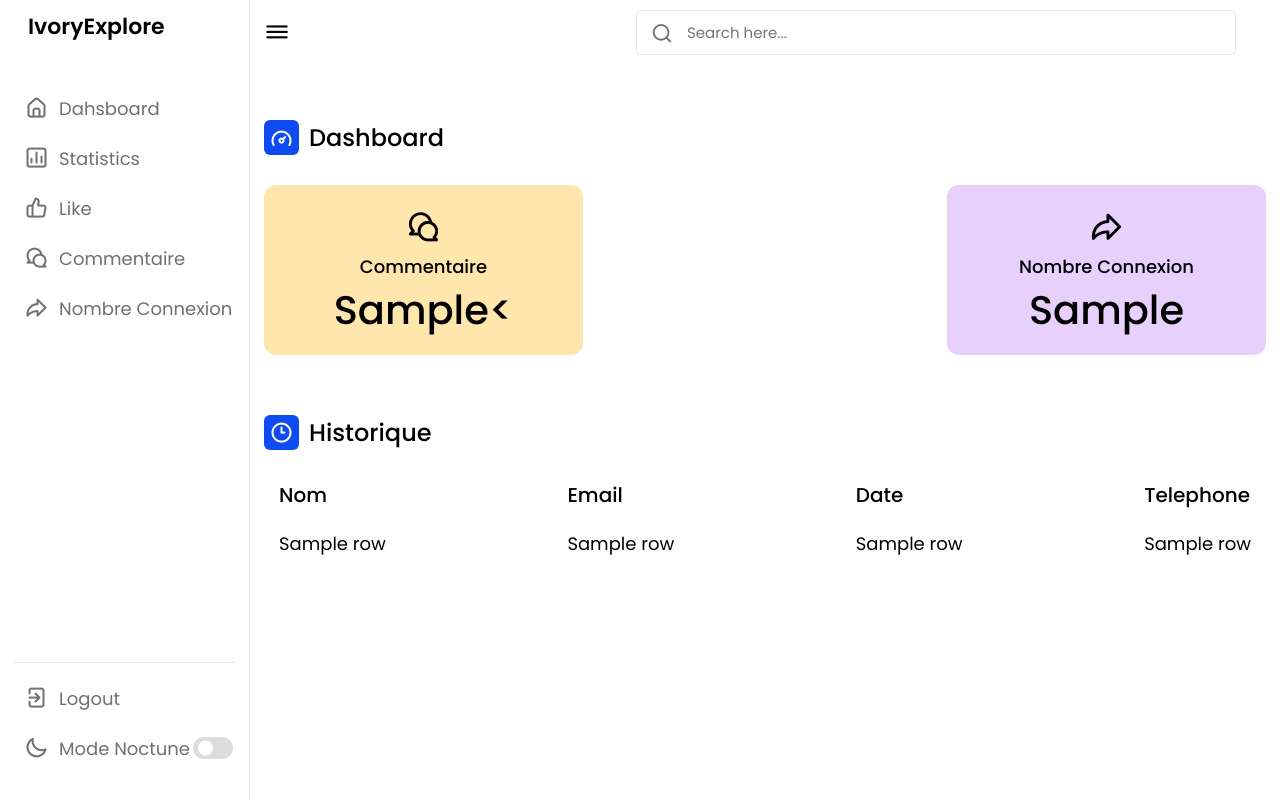
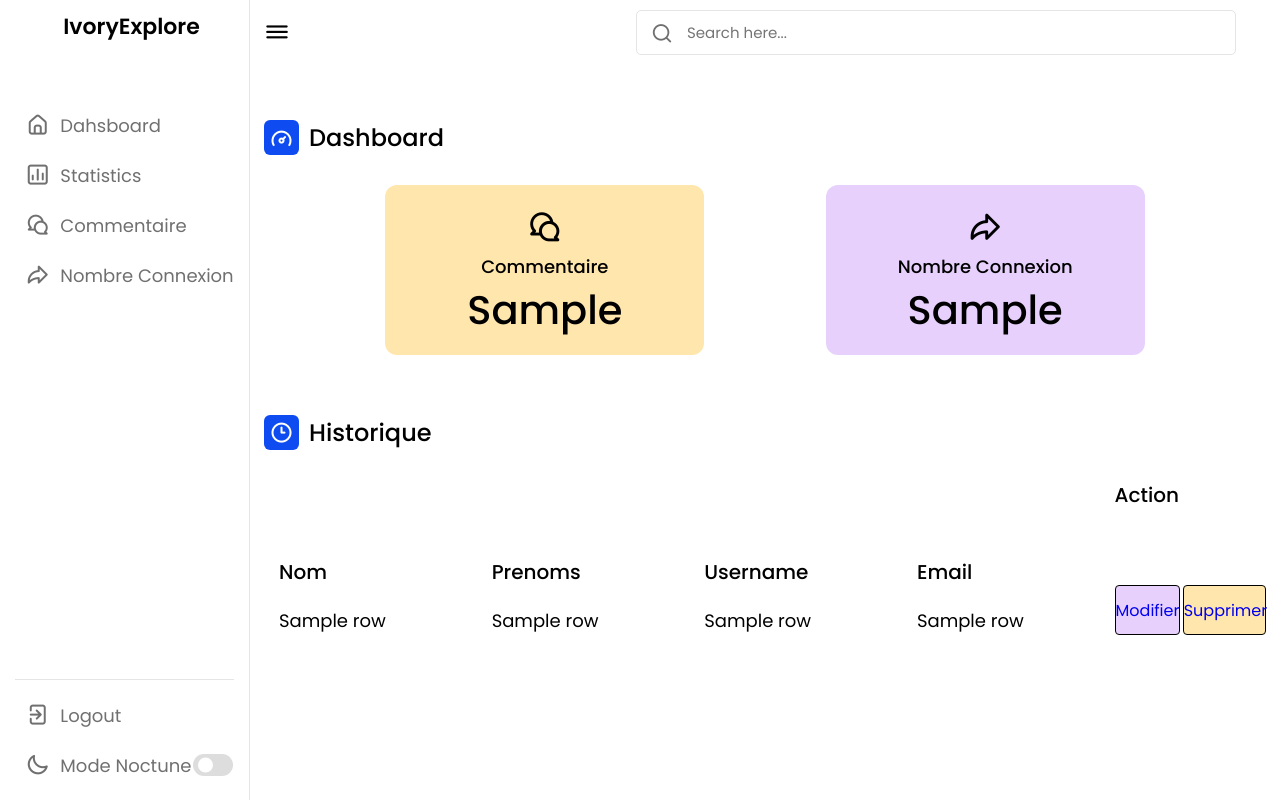
Before and after one commit to Noecy20/Projet_Final_IvoryExplore, a Python web app: template templates/dashbord.html in a window 1280 px wide. Run offline with Jinja, Linux system fonts and the light colour scheme; the template is opened without the code that fills it: most values are stand-ins (such as "Sample title", 1, 10 or a date in 2020).

Commit message:
dashbord terminé ma signature
dashbord terminé ma signature

```diff
--- a/templates/dashbord.html
+++ b/templates/dashbord.html
@@ -81,6 +81,10 @@
         }
 
         nav {
+            display: flex;
+            flex-direction: column;
+            align-items: center;
+            justify-content: space-between;
             position: fixed;
             top: 0;
             left: 0;
@@ -350,7 +354,7 @@
         .dash-content .boxes {
             display: flex;
             align-items: center;
-            justify-content: space-between;
+            justify-content: space-evenly;
             flex-wrap: wrap;
         }
 
@@ -538,6 +542,52 @@
                 width: 100%;
             }
         }
+
+        .bouton{
+            width: 100%;
+            height: 200px;
+            display: flex;
+            flex-direction: column;
+            justify-content: space-evenly;
+            align-items: center;
+        }
+
+        .modif{
+            width: 43%;
+            height: 50px;
+            background-color: #E7D1FC;
+            color: white;
+            border: 1px solid black;
+            border-radius: 4px;
+
+        }
+
+
+
+        .sup{
+            width: 55%;
+            height: 50px;
+            background-color: #FFE6AC;
+            border: 1px solid black;
+            border-radius: 4px;
+        }
+
+        .bouton a {
+            text-decoration: none;
+            font-size: 1rem;
+        }
+
+        .ton{
+            width: 100%;
+            height: 100px;
+            display: flex;
+            flex-direction:row ;
+            justify-content: space-between;
+            align-items: center;
+        }
+
+
+
     </style>
 </head>
 
@@ -555,18 +605,14 @@
                         <i class="uil uil-estate"></i>
                         <span class="link-name">Dahsboard</span>
                     </a></li>
-                <!-- <li><a href="#">
-                        <i class="uil uil-files-landscapes"></i>
-                        <span class="link-name">Content</span>
-                    </a></li> -->
+
+
+                    <!-- partie statistique Emanuella doit voir -->
                 <li><a href="#">
                         <i class="uil uil-chart"></i>
                         <span class="link-name">Statistics</span>
                     </a></li>
-                <li><a href="#">
-                        <i class="uil uil-thumbs-up"></i>
-                        <span class="link-name">Like</span>
-                    </a></li>
+
                 <li><a href="#">
                         <i class="uil uil-comments"></i>
                         <span class="link-name">Commentaire</span>
@@ -594,6 +640,7 @@
             </ul>
         </div>
     </nav>
+
     <section class="dashboard">
         <div class="top">
             <i class="uil uil-bars sidebar-toggle"></i>
@@ -610,6 +657,7 @@
                     <i class="uil uil-tachometer-fast-alt"></i>
                     <span class="text">Dashboard</span>
                 </div>
+
                 <div class="boxes">
                     <!-- <div class="box box1">
                         <i class="uil uil-thumbs-up"></i>
@@ -617,10 +665,11 @@
                         <span class="number">50,120</span>
                     </div> -->
                     <div class="box box2">
-                        <i class="uil uil-comments"></i>
-                        <span class="text">Commentaire</span>
-                        <span class="number">{{nbr_user}}<</span>
+                        <i class="uil uil-comments"> </i>
+                        <span class="text"> Commentaire </span>
+                        <span class="number">{{nbr_user}}</span>
                     </div>
+
                     <div class="box box3">
                         <i class="uil uil-share"></i>
                         <span class="text">Nombre Connexion</span>
@@ -645,41 +694,45 @@
                     </div>
 
                     <div class="data email">
-                        <span class="data-title">Email</span>
+                        <span class="data-title">Prenoms</span>
                         {% for row in data1%}
                         <span class="data-list">{{row[2]}}</span>
-                        <!-- <span class="data-list">deepachand@gmail.com</span>
-                        <span class="data-list">prakashhai@gmail.com</span>
-                        <span class="data-list">manishachand@gmail.com</span>
-                        <span class="data-list">pratimashhai@gmail.com</span>
-                        <span class="data-list">manshahi@gmail.com</span>
-                        <span class="data-list">ganeshchand@gmail.com</span> -->
                         {%endfor%}
+                        <div>
+
+                        </div>
                     </div>
                     <div class="data joined">
-                        <span class="data-title">Date</span>
+                        <span class="data-title">Username</span>
                         {% for row in data1%}
                         <span class="data-list">{{row[3]}}</span>
                         {%endfor%}
+
                     </div>
 
                     <div class="data type">
-                        <span class="data-title">Telephone</span>
+                        <span class="data-title">Email</span>
                         {% for row in data1%}
                         <span class="data-list">{{row[4]}}</span>
                         {%endfor%}
+
                     </div>
 
-                    <!-- <div class="data status">
-                        <span class="data-title">Status</span>
-                        <span class="data-list">Liked</span>
-                        <span class="data-list">Liked</span>
-                        <span class="data-list">Liked</span>
-                        <span class="data-list">Liked</span>
-                        <span class="data-list">Liked</span>
-                        <span class="data-list">Liked</span>
-                        <span class="data-list">Liked</span>
-                    </div> -->
+                    <div>
+                        <span class="data-title">Action</span>
+                        <div class="bouton">
+                            {% for row in data1%}
+                            <div class="ton">
+                                <td>
+                                    <button class="modif"><a href="{{ url_for('form_modif_dash', prod=row.id)}}" >Modifier</a></button>
+                                    <button class="sup"><a onclick="return confirm('Voulez-vous supprimer?')" href="{{ url_for('sup_users', suppr=row.id)}}">Supprimer</a></button>
+                                </td>
+                            </div>
+
+                            {%endfor%}
+                        </div>
+                    </div>
+
                 </div>
             </div>
         </div>
```
Also changed, not shown: app.py (+64 -61 lines), templates/form_modif_dash.html (added, +94 -0 lines), templates/user_connect/connexion.html (+1 -8 lines), Script_BaseD/Script_ivory.sql.
